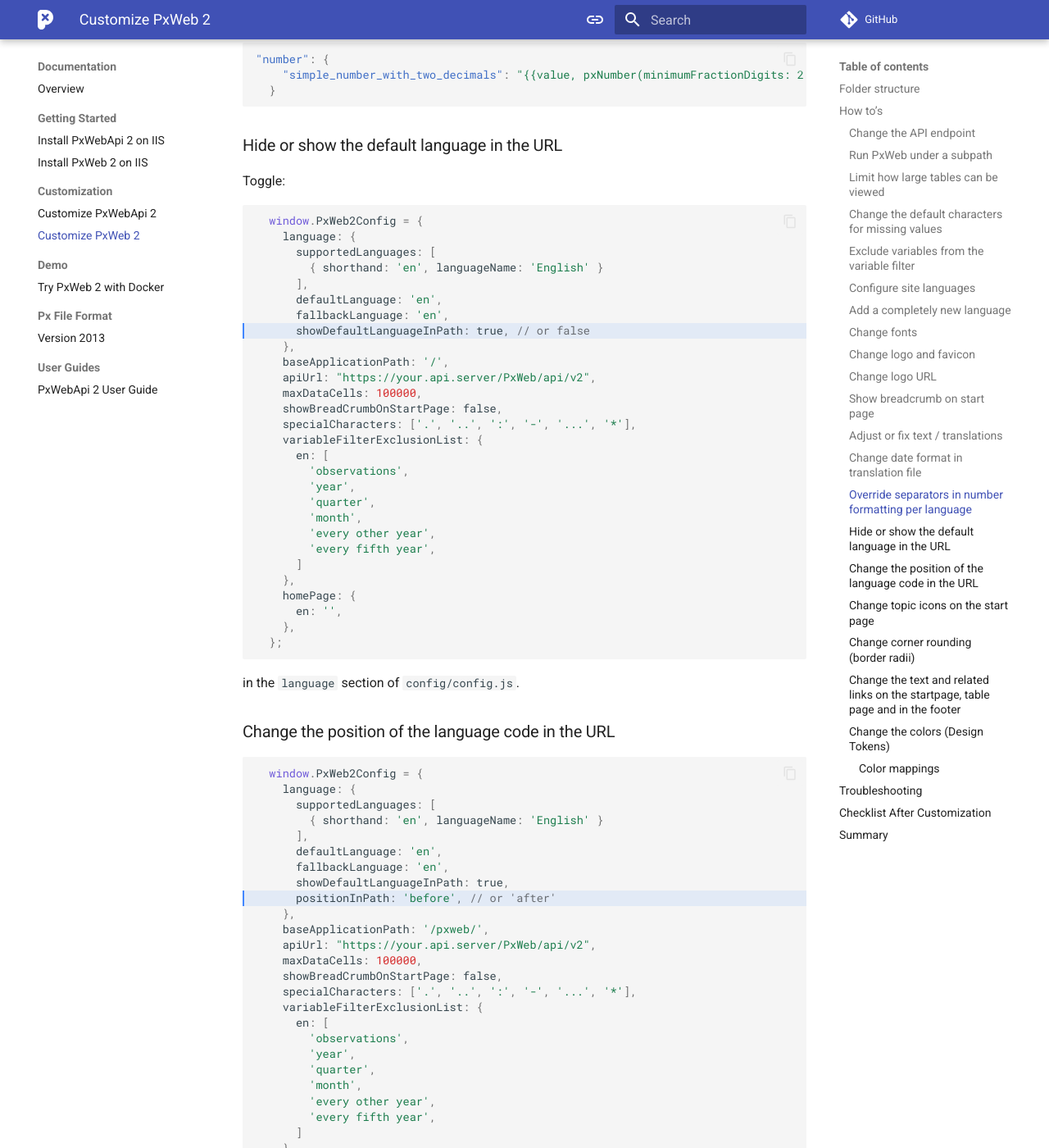
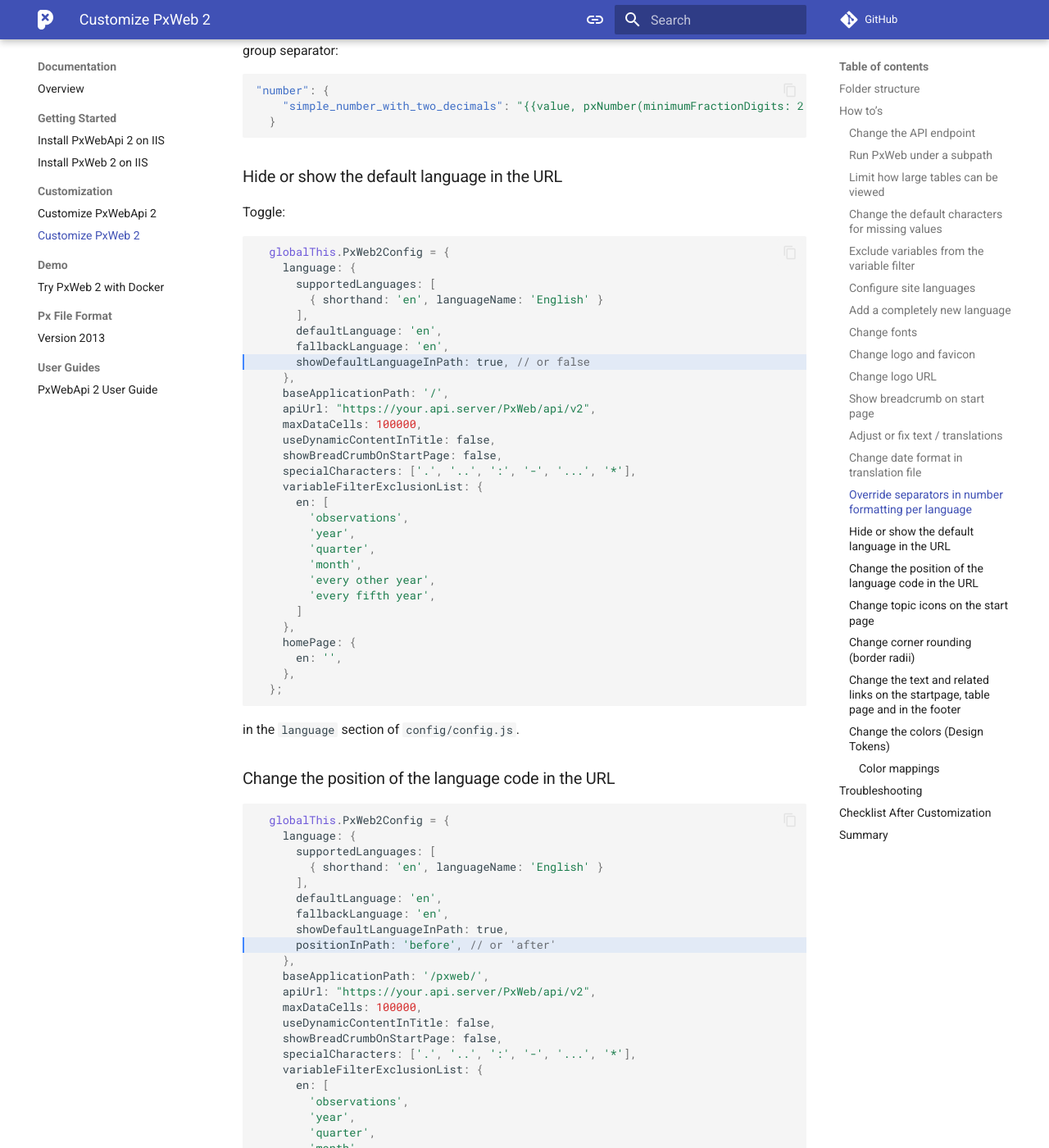
Before and after one commit to PxTools/pxtools.github.io, an MkDocs documentation site: the page built from docs/PxWeb2/documentation/customization.md, in a window 1280 px wide and 1400 px high, scrolled down 7122 px. Shown: the whole window at 82% size. Built offline with MkDocs 1.6.1 and Material for MkDocs 9.7.7, drawn with Linux system fonts in a browser that asks for light colours; comment, search, counter and statistics services are not loaded; some of the changed text lies outside the part shown.

Commit message:
Add useDynamicContentInTitle setting to configuration examples

````diff
--- a/docs/PxWeb2/documentation/customization.md
+++ b/docs/PxWeb2/documentation/customization.md
@@ -97,7 +97,7 @@
 Open `config/config.js` and set `apiUrl`:
 
 ```js hl_lines="11"
-  window.PxWeb2Config = {
+  globalThis.PxWeb2Config = {
     language: {
       supportedLanguages: [
         { shorthand: 'en', languageName: 'English' }
@@ -109,6 +109,7 @@
     baseApplicationPath: '/',
     apiUrl: "https://your.api.server/PxWeb/api/v2",
     maxDataCells: 100000,
+    useDynamicContentInTitle: false,
     showBreadCrumbOnStartPage: false,
     specialCharacters: ['.', '..', ':', '-', '...', '*'],
     variableFilterExclusionList: {
@@ -190,7 +191,7 @@
 In `config/config.js`:
 
 ```js hl_lines="2 3 4 5 6 7 8 9 10"
-  window.PxWeb2Config = {
+  globalThis.PxWeb2Config = {
     language: {
       supportedLanguages: [
         { shorthand: 'en', languageName: 'English' },
@@ -203,6 +204,7 @@
     baseApplicationPath: '/',
     apiUrl: "https://your.api.server/PxWeb/api/v2",
     maxDataCells: 100000,
+    useDynamicContentInTitle: false,
     showBreadCrumbOnStartPage: false,
     specialCharacters: ['.', '..', ':', '-', '...', '*'],
     variableFilterExclusionList: {
@@ -353,7 +355,7 @@
 
 Toggle:
 ```js hl_lines="8"
-  window.PxWeb2Config = {
+  globalThis.PxWeb2Config = {
     language: {
       supportedLanguages: [
         { shorthand: 'en', languageName: 'English' }
@@ -365,6 +367,7 @@
     baseApplicationPath: '/',
     apiUrl: "https://your.api.server/PxWeb/api/v2",
     maxDataCells: 100000,
+    useDynamicContentInTitle: false,
     showBreadCrumbOnStartPage: false,
     specialCharacters: ['.', '..', ':', '-', '...', '*'],
     variableFilterExclusionList: {
@@ -388,7 +391,7 @@
 ### Change the position of the language code in the URL
 
 ```js hl_lines="9"
-  window.PxWeb2Config = {
+  globalThis.PxWeb2Config = {
     language: {
       supportedLanguages: [
         { shorthand: 'en', languageName: 'English' }
@@ -401,6 +404,7 @@
     baseApplicationPath: '/pxweb/',
     apiUrl: "https://your.api.server/PxWeb/api/v2",
     maxDataCells: 100000,
+    useDynamicContentInTitle: false,
     showBreadCrumbOnStartPage: false,
     specialCharacters: ['.', '..', ':', '-', '...', '*'],
     variableFilterExclusionList: {
````
